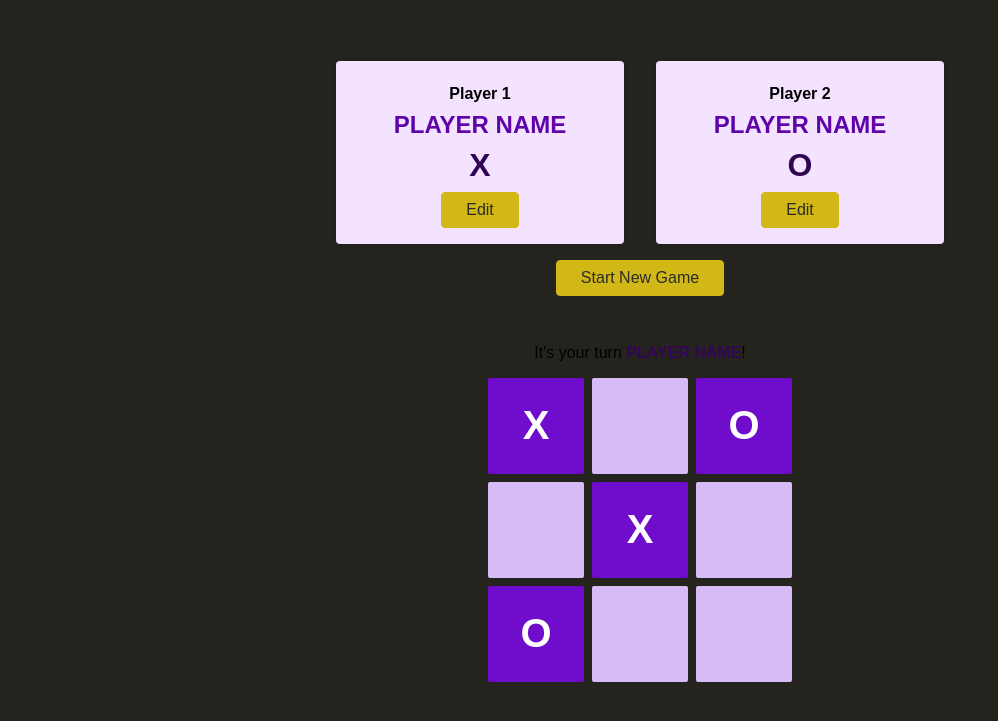
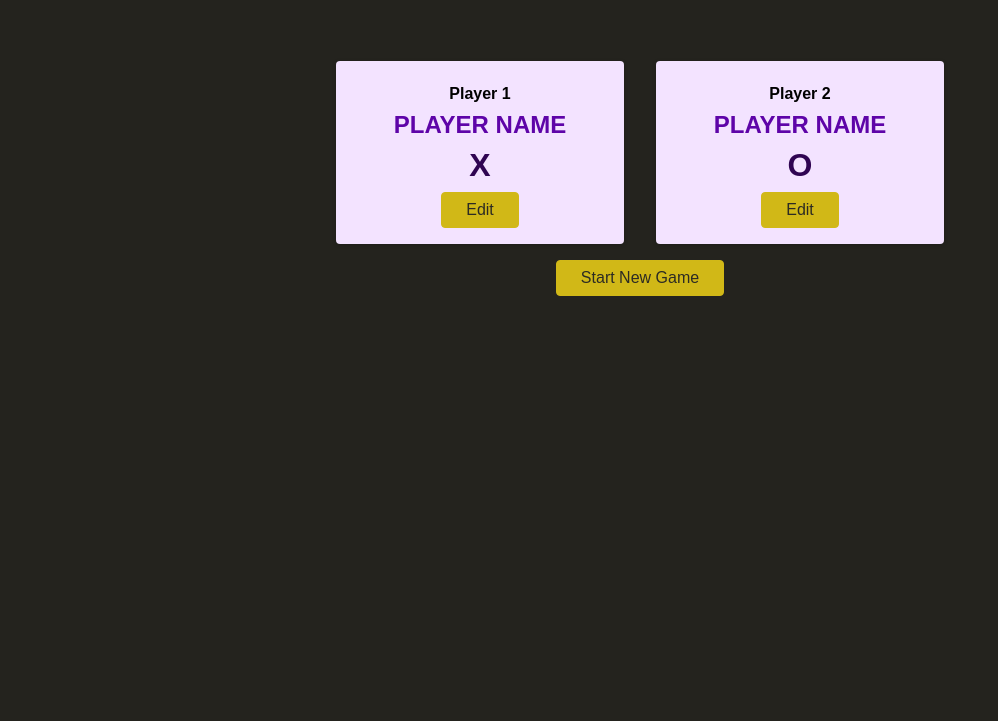
Before and after one commit to vladimirquezadaorozco/Javascript-Practice, a plain HTML site: page tic-tac-toe/index.html in a window 1280 px wide. Shown: the part 101-822 px from the top of the page, without its empty margins (0-998 px from the left). After the commit the page ends 800 px from the top, so only its background shows below. Drawn offline with Linux system fonts and the light colour scheme; files that its build step writes are made by us from their sources.

Commit message:
Tic tac toe Javascript advancement

```diff
--- a/tic-tac-toe/index.html
+++ b/tic-tac-toe/index.html
@@ -69,15 +69,15 @@
 
             <p>It's your turn <span id="active-player-name">PLAYER NAME</span>!</p>
             <ol id="game-board">
-                <li class="disabled">X</li>
                 <li></li>
-                <li class="disabled">O</li>
+                <li></li>
+                <li></li>
 
                 <li></li>
-                <li class="disabled">X</li>
+                <li></li>
                 <li></li>
 
-                <li class="disabled">O</li>
+                <li></li>
                 <li></li>
                 <li></li>
             </ol>
--- a/tic-tac-toe/styles/game.css
+++ b/tic-tac-toe/styles/game.css
@@ -2,7 +2,7 @@
     text-align: center;
     margin: 2rem 0 5rem 0;
     /* top right bottom left */
-    /* display: none; */
+    display: none;
 }
 
 #game-over {
```
